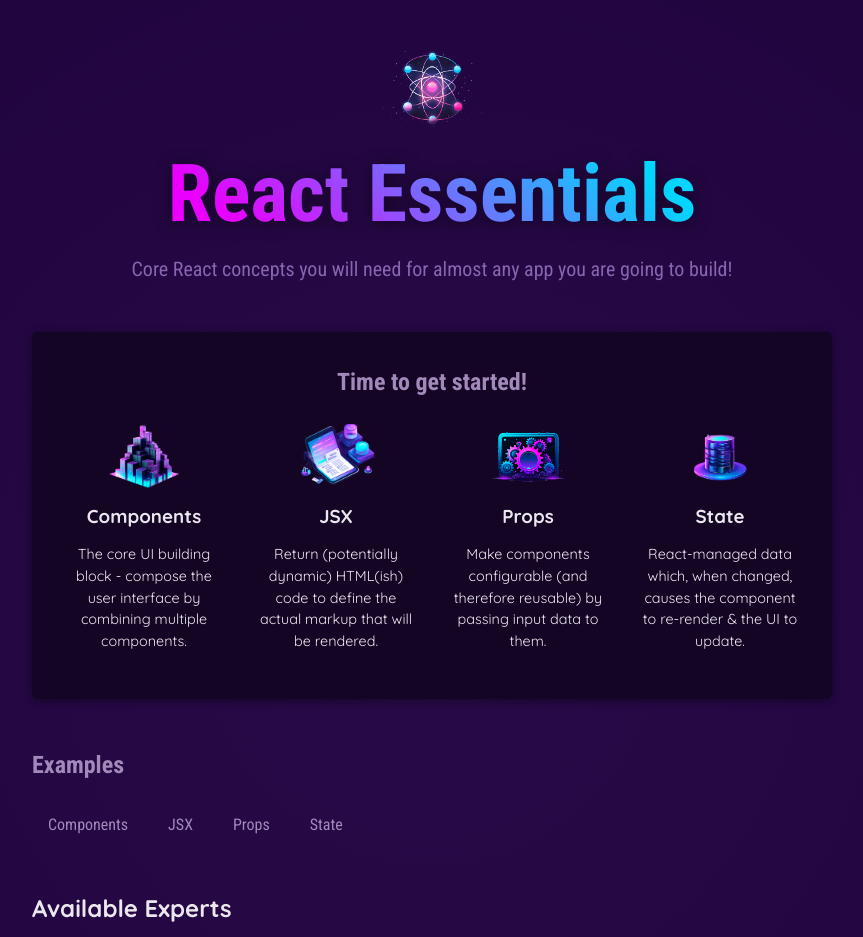
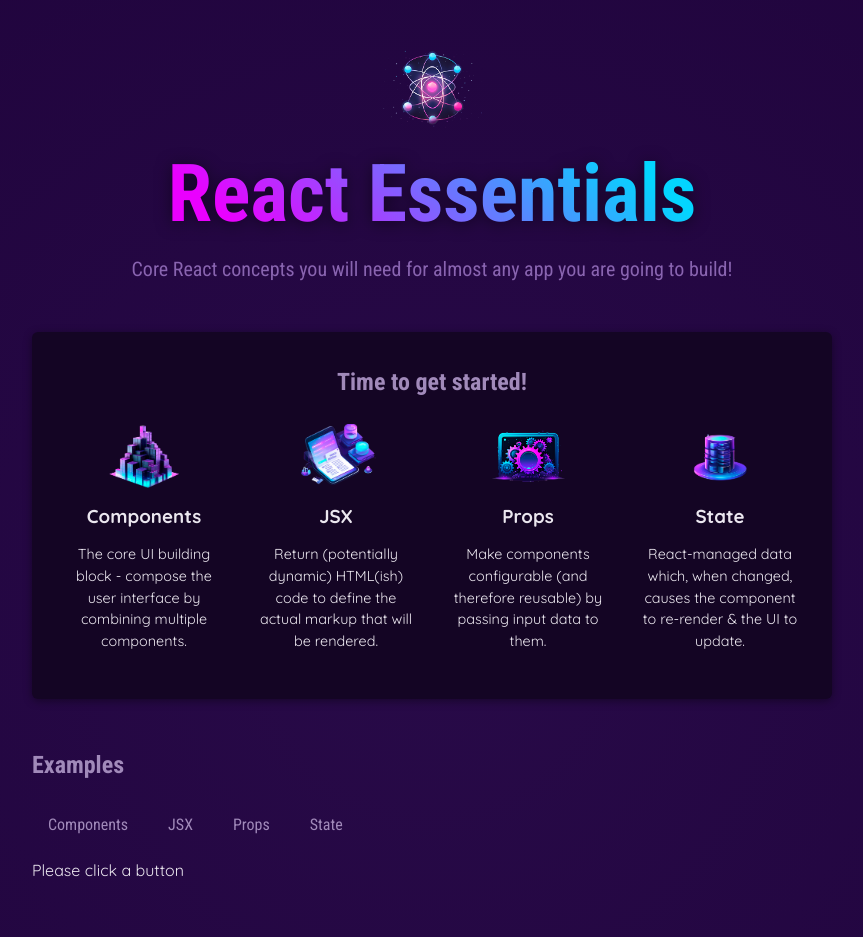
Before and after one commit to kutagorn/StarterProjectReact, a React (Vite) app: page / in a window 1280 px wide. Shown: the top 937 px of the page, without its empty margins (208-1071 px from the left). Built offline with nearby package versions, Linux system fonts and the light colour scheme.

Commit message:
Managing State & Using Hooks

```diff
--- a/src/App.jsx
+++ b/src/App.jsx
@@ -3,13 +3,18 @@ import Header from "./components/Header/Header.jsx";
 import CoreConcept from "./components/CoreConcept.jsx";
 import TabButton from "./components/TabButton.jsx";
 import Card from "./components/Card/Card.jsx";
+import { useState } from "react";
 
 function App() {
+  const [ selectedTopic, setSelectedTopic] = useState('Please click a button');
+
+
   function handleSelect(selectedButton) {
+    setSelectedTopic(selectedButton);
     console.log(selectedButton);
 
   }
-
+  console.log("App Component Executing");
   return (
     <div>
       <Header />
@@ -48,6 +53,7 @@ function App() {
             <TabButton label="State" onSelect={() => handleSelect('state')} />
 
           </menu>
+          {selectedTopic}
 
         </section>
         <section>
```
